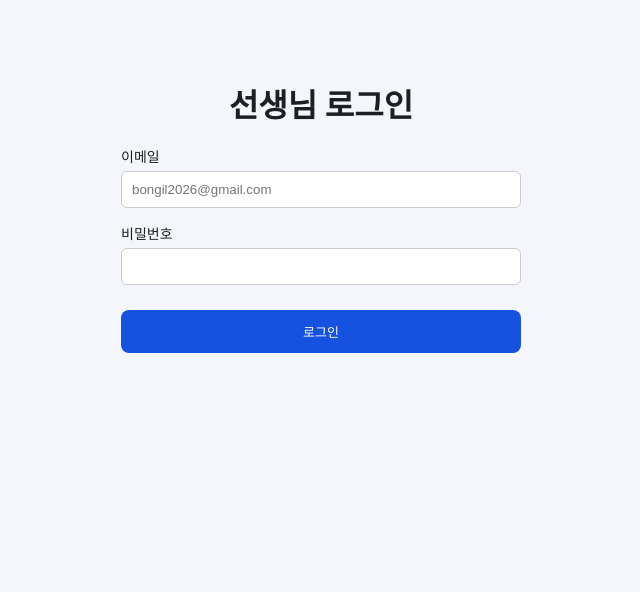
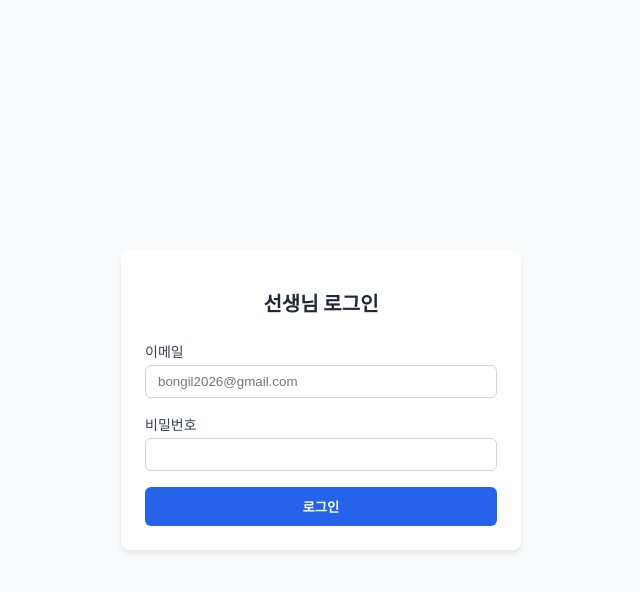
Before and after one commit to zlxl090411-create/lost-and-found-app, a Next.js app: page /teacher/login in a window 1280 px wide. Shown: the top 592 px of the page, without its empty margins (319-959 px from the left). Built offline with nearby package versions, Linux system fonts and the light colour scheme; no server answers.

Commit message:
Update page.js

```diff
--- a/app/teacher/login/page.js
+++ b/app/teacher/login/page.js
@@ -2,7 +2,7 @@
 
 import { useState } from 'react';
 import { useRouter } from 'next/navigation';
-import { supabase } from '@/lib/supabaseClient';
+import { supabase } from '../../lib/supabaseClient';
 
 export default function TeacherLoginPage() {
   const [email, setEmail] = useState('');
@@ -46,41 +46,40 @@ export default function TeacherLoginPage() {
   };
 
   return (
-    <div className="flex min-h-screen items-center justify-center bg-gray-50 p-4">
-      <div className="w-full max-w-md rounded-lg bg-white p-6 shadow-md" style={{ margin: '80px auto', maxWidth: 400 }}>
-        <h1 className="mb-6 text-center text-2xl font-bold text-gray-800" style={{ marginBottom: 20, textAlign: 'center' }}>선생님 로그인</h1>
+    <div style={{ minHeight: '100vh', display: 'flex', alignItems: 'center', justifyContent: 'center', backgroundColor: '#f9fafb', padding: 16 }}>
+      <div style={{ width: '100%', maxWidth: 400, backgroundColor: 'white', padding: 24, borderRadius: 8, boxShadow: '0 4px 6px -1px rgba(0,0,0,0.1)' }}>
+        <h1 style={{ marginBottom: 24, textAlign: 'center', fontSize: 20, fontWeight: 'bold', color: '#1f2937' }}>선생님 로그인</h1>
         {errorMsg && (
-          <div style={{ padding: 10, marginBottom: 15, background: '#fee2e2', color: '#dc2626', borderRadius: 6, fontSize: 14 }}>
+          <div style={{ padding: 10, marginBottom: 16, backgroundColor: '#fee2e2', color: '#dc2626', borderRadius: 6, fontSize: 14 }}>
             {errorMsg}
           </div>
         )}
-        <form onSubmit={handleLogin} style={{ display: 'flex', flexDirection: 'column', gap: 15 }}>
+        <form onSubmit={handleLogin} style={{ display: 'flex', flexDirection: 'column', gap: 16 }}>
           <div>
-            <label style={{ display: 'block', fontSize: 14, marginBottom: 5 }}>이메일</label>
+            <label style={{ display: 'block', fontSize: 14, marginBottom: 4, color: '#374151' }}>이메일</label>
             <input
               type="email"
               required
               value={email}
               onChange={(e) => setEmail(e.target.value)}
               placeholder="bongil2026@gmail.com"
-              style={{ width: '100%', padding: 10, borderRadius: 6, border: '1px solid #ccc', boxSizing: 'border-box' }}
+              style={{ width: '100%', padding: '8px 12px', borderRadius: 6, border: '1px solid #d1d5db', boxSizing: 'border-box' }}
             />
           </div>
           <div>
-            <label style={{ display: 'block', fontSize: 14, marginBottom: 5 }}>비밀번호</label>
+            <label style={{ display: 'block', fontSize: 14, marginBottom: 4, color: '#374151' }}>비밀번호</label>
             <input
               type="password"
               required
               value={password}
               onChange={(e) => setPassword(e.target.value)}
-              style={{ width: '100%', padding: 10, borderRadius: 6, border: '1px solid #ccc', boxSizing: 'border-box' }}
+              style={{ width: '100%', padding: '8px 12px', borderRadius: 6, border: '1px solid #d1d5db', boxSizing: 'border-box' }}
             />
           </div>
           <button
             type="submit"
             disabled={loading}
-            className="btn"
-            style={{ width: '100%', padding: 12, marginTop: 10, cursor: 'pointer' }}
+            style={{ width: '100%', padding: '10px 0', backgroundColor: '#2563eb', color: 'white', borderRadius: 6, border: 'none', fontWeight: 'bold', cursor: 'pointer' }}
           >
             {loading ? '로그인 중...' : '로그인'}
           </button>
```
